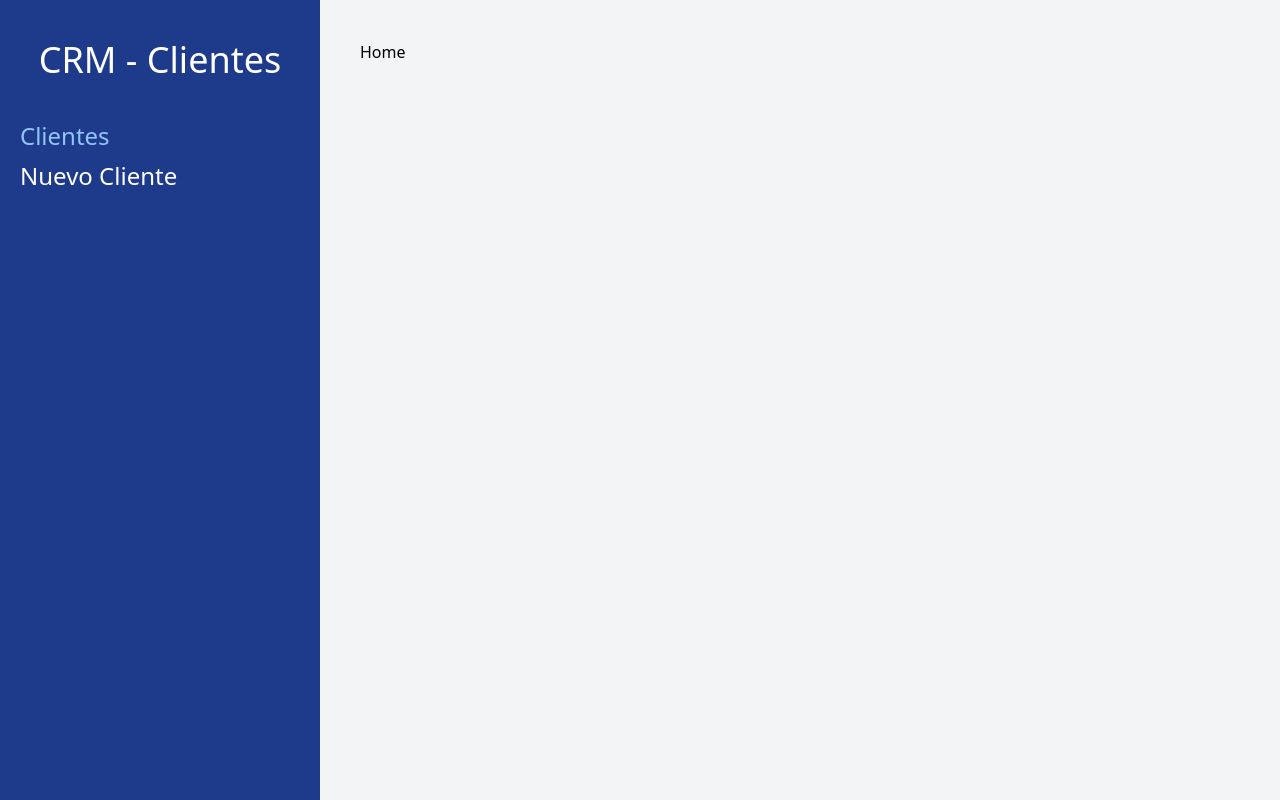
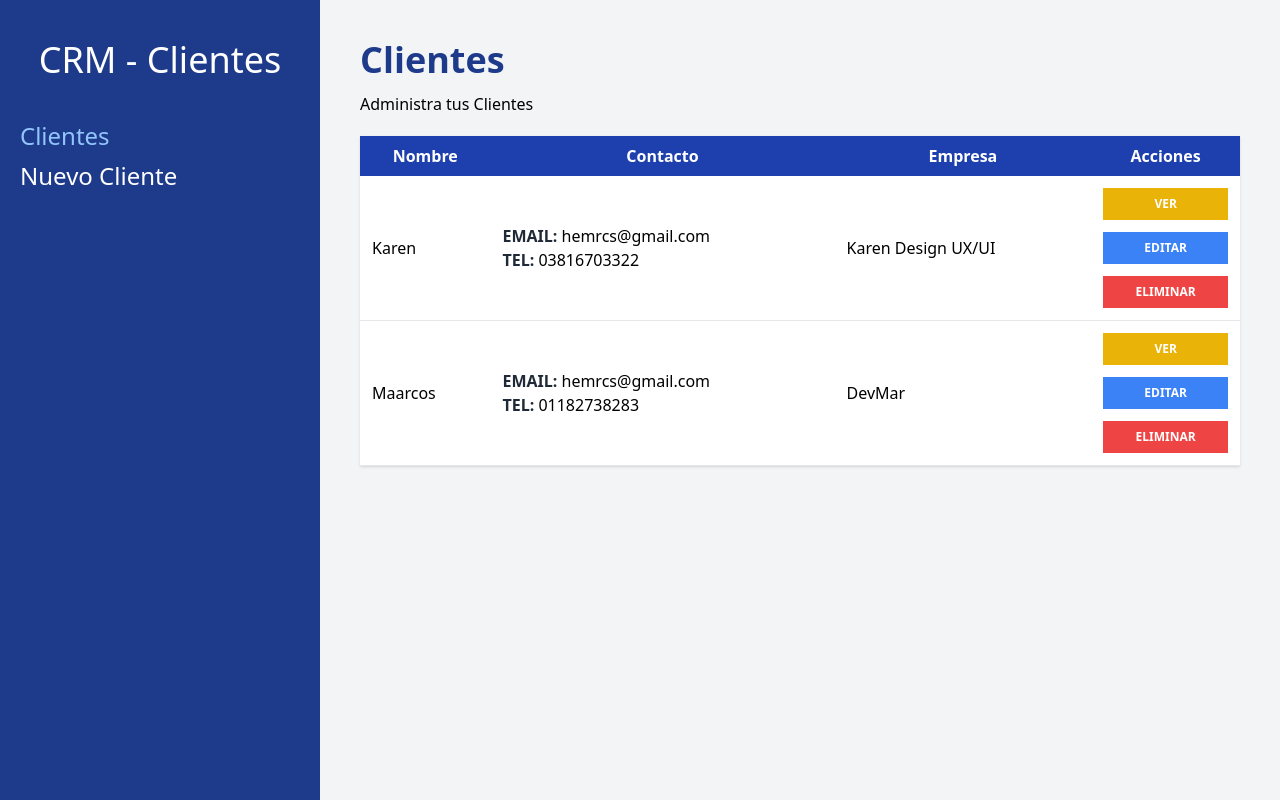
Before and after one commit to marcosihe/clients-administrator, a React (Vite) app: page /clients in a window 1280 px wide. Built offline with nearby package versions, Linux system fonts and the light colour scheme; data requests are answered from the project's data file.

Commit message:
#006 home
- get request
- create Client component
- create ClientsTable component
- configure view, delete and update
- Add the view path to the Layout component
- create CardText component
- Work on ViewClient and Client components

```diff
--- a/src/App.jsx
+++ b/src/App.jsx
@@ -3,6 +3,7 @@ import Layout from "./layout/Layout";
 import Home from "./pages/Home";
 import NewClient from "./pages/NewClient";
 import EditClient from "./pages/EditClient";
+import ViewClient from "./pages/ViewClient";
 
 function App() {
   return (
@@ -12,6 +13,7 @@ function App() {
           <Route index element={<Home />} />
           <Route path="new" element={<NewClient />} />
           <Route path="edit/:id" element={<EditClient />} />
+          <Route path=":id" element={<ViewClient />} />
         </Route>
       </Routes>
     </BrowserRouter>
--- /dev/null
+++ b/src/components/CardText.jsx
@@ -0,0 +1,12 @@
+const CardText = ({ param, value }) => {
+  return (
+    <div className="my-2 bg-gray-100 py-1">
+      <p className="text-xl text-gray-600 my-1 mx-4">
+        <span className="text-gray-800 uppercase font-bold">{param}: </span>
+        {value}
+      </p>
+    </div>
+  );
+};
+
+export default CardText;
--- /dev/null
+++ b/src/components/Client.jsx
@@ -0,0 +1,40 @@
+import { useNavigate } from 'react-router-dom'
+
+const Client = ({client, handleEliminar}) => {
+    const navigate = useNavigate()
+
+    const { name, company, email, phone, notes, id} = client
+
+    return (
+        <tr className="border-b hover:bg-gray-50">
+            <td className="p-3">{name}</td>
+            <td className="p-3">
+                <p><span className="text-gray-800 uppercase font-bold">Email: </span> {email} </p>
+                <p><span className="text-gray-800 uppercase font-bold">Tel: </span> {phone} </p>
+            </td>
+            <td className="p-3">{company}</td>
+            <td className="p-3">
+
+                <button
+                    type="button"
+                    className="bg-yellow-500 hover:bg-yellow-400 block w-full text-white p-2 uppercase font-bold text-xs"
+                    onClick={() => navigate(`/clients/${id}`)}
+                >Ver</button>
+
+                <button
+                    type="button"
+                    className="bg-blue-500 hover:bg-blue-400 block w-full text-white p-2 uppercase font-bold text-xs mt-3"
+                    onClick={() => navigate(`/clients/edit/${id}`)}
+                >Editar</button>
+
+                <button
+                    type="button"
+                    className="bg-red-500 hover:bg-red-400 block w-full text-white p-2 uppercase font-bold text-xs mt-3"
+
+                >Eliminar</button>
+            </td>
+        </tr>
+    )
+}
+
+export default Client
--- /dev/null
+++ b/src/components/ClientsTable.jsx
@@ -0,0 +1,26 @@
+import Client from "./Client";
+
+const ClientsTable = ({ clients }) => {
+  return (
+    <>
+      <table className="w-full mt-5 table-auto shadow bg-white">
+        <thead className="bg-blue-800 text-white">
+          <tr>
+            <th className="p-2">Nombre</th>
+            <th className="p-2">Contacto</th>
+            <th className="p-2">Empresa</th>
+            <th className="p-2">Acciones</th>
+          </tr>
+        </thead>
+
+        <tbody>
+          {clients.map((client) => (
+            <Client key={client.id} client={client} />
+          ))}
+        </tbody>
+      </table>
+    </>
+  );
+};
+
+export default ClientsTable;
--- a/src/components/MyForm.jsx
+++ b/src/components/MyForm.jsx
@@ -4,7 +4,7 @@ import * as Yup from "yup";
 import Alert from "./Alert";
 
 const MyForm = () => {
-  const navigate = useNavigate()
+  const navigate = useNavigate();
 
   const newClientSchema = Yup.object().shape({
     name: Yup.string()
@@ -24,16 +24,16 @@ const MyForm = () => {
   });
   const handleSubmit = async (values) => {
     try {
-      const URL = 'http://localhost:4000/clients'
+      const URL = "http://localhost:4000/clients";
       const RESPONSE = await fetch(URL, {
-        method: 'POST',
+        method: "POST",
         body: JSON.stringify(values),
         headers: {
-          'Content-Type': 'application/json'
-        }
-      })
-      const RESULT = await RESPONSE.json()
-      navigate('/clients')
+          "Content-Type": "application/json",
+        },
+      });
+      const RESULT = await RESPONSE.json();
+      navigate("/clients");
     } catch (error) {
       console.log(error);
     }
@@ -52,9 +52,9 @@ const MyForm = () => {
           phone: "",
           notes: "",
         }}
-        onSubmit={async (values, {resetForm}) => {
-          await handleSubmit(values)
-          resetForm()
+        onSubmit={async (values, { resetForm }) => {
+          await handleSubmit(values);
+          resetForm();
         }}
         validationSchema={newClientSchema}
       >
--- a/src/pages/Home.jsx
+++ b/src/pages/Home.jsx
@@ -1,7 +1,28 @@
+import { useState, useEffect } from "react";
+import ClientsTable from "../components/ClientsTable";
+
 const Home = () => {
+  const [clients, setClients] = useState([]);
+  useEffect(() => {
+    const getClients = async () => {
+      try {
+        const URL = "http://localhost:4000/clients";
+        let response = await fetch(URL);
+        let result = await response.json();
+        setClients(result);
+      } catch (error) {
+        console.log(error);
+      }
+    };
+    getClients();
+  }, []);
   return (
-    <div>Home</div>
-  )
-}
+    <>
+      <h1 className="font-black text-4xl text-blue-900">Clientes</h1>
+      <p className="mt-3">Administra tus Clientes</p>
+      <ClientsTable clients={clients} />
+    </>
+  );
+};
 
-export default Home
+export default Home;
--- a/src/pages/NewClient.jsx
+++ b/src/pages/NewClient.jsx
@@ -3,7 +3,7 @@ import MyForm from "../components/MyForm";
 const NewClient = () => {
   return (
     <>
-      <div className="font-black text-4xl text-blue-900">Nuevo Cliente</div>
+      <h1 className="font-black text-4xl text-blue-900">Nuevo Cliente</h1>
       <p className="mt-3">
         Completa los siguientes campos para registrar unn nuevo cliente
       </p>
--- /dev/null
+++ b/src/pages/ViewClient.jsx
@@ -0,0 +1,36 @@
+import { useEffect, useState } from "react";
+import { useParams } from "react-router-dom";
+import CardText from "../components/CardText";
+
+const ViewClient = () => {
+  const { id } = useParams();
+  const [client, setClient] = useState({});
+
+  useEffect(() => {
+    const getClient = async () => {
+      try {
+        const URL = `http://localhost:4000/clients/${id}`;
+        let response = await fetch(URL);
+        let result = await response.json();
+        setClient(result);
+      } catch (error) {
+        console.log(error);
+      }
+    };
+    getClient();
+  }, []);
+  return (
+    <div className="md:w-3/4 mx-auto py-5 px-2 bg-white text-white shadow-md rounded-md">
+      <h1 className="text-center font-black text-4xl text-blue-900 ">
+        Cliente
+      </h1>
+      <CardText param={"Nombre"} value={client.name} />
+      <CardText param={"Empresa"} value={client.company} />
+      <CardText param={"E-mail"} value={client.email} />
+      {client.phone && <CardText param={"Celular"} value={client.phone} />}
+      {client.notes && <CardText param={"Notas"} value={client.notes} />}
+    </div>
+  );
+};
+
+export default ViewClient;
```
